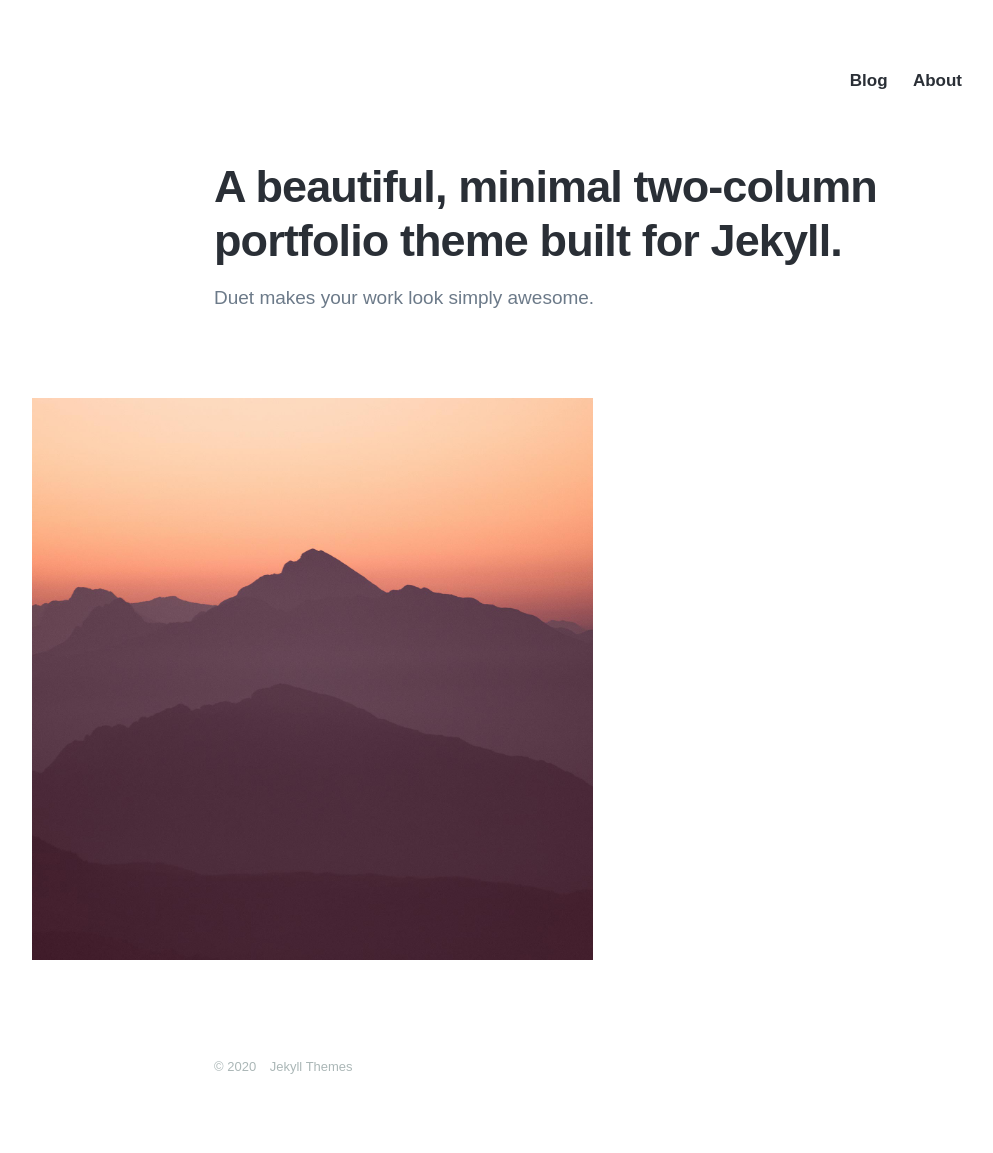
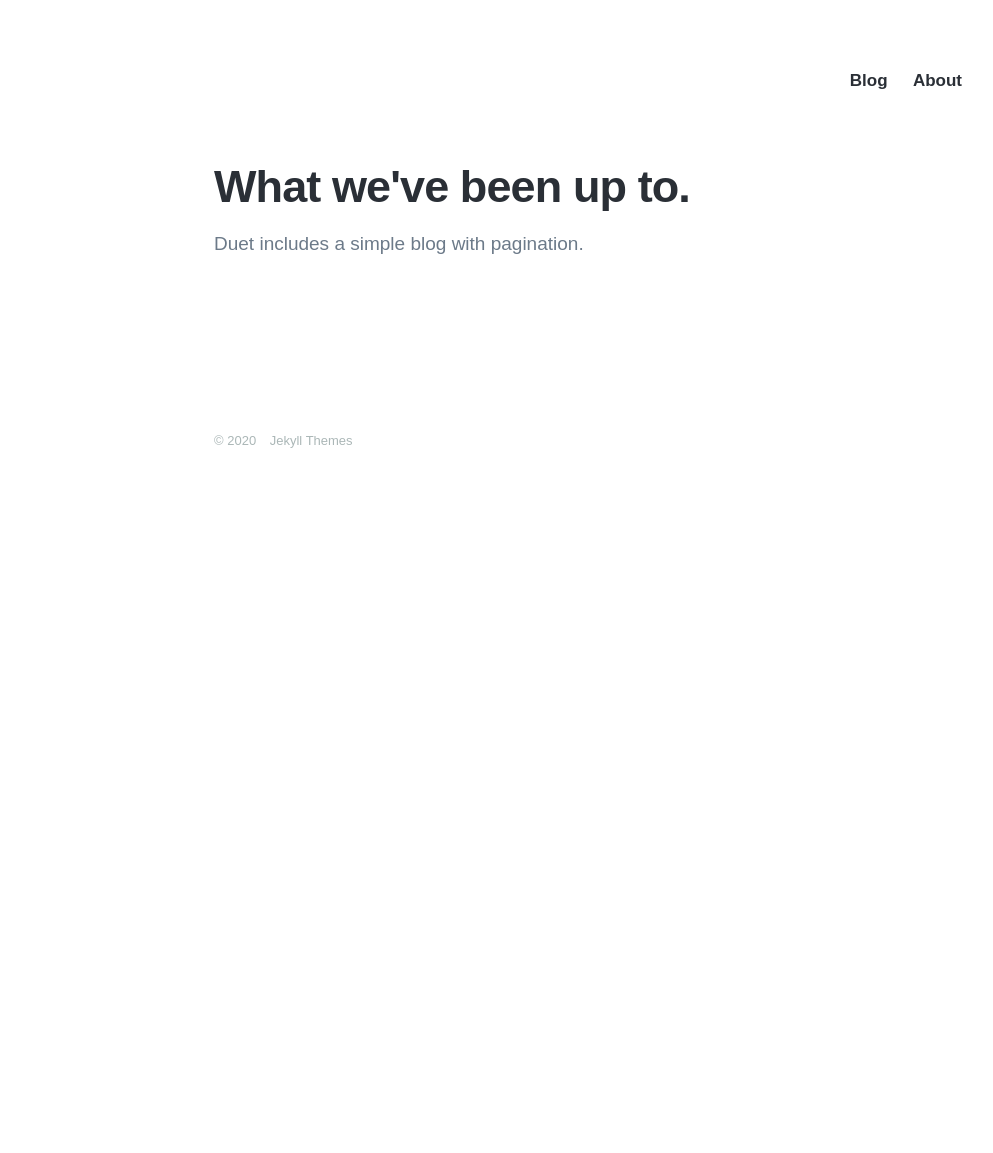
Before and after one commit to elkesauter/allanpcampbell.github.io-1, a Jekyll site: the page built from index.html, in a window 1280 px wide. Shown: the whole page, without its empty margins (42-1035 px from the left). Built offline with Jekyll 4.4.1, drawn with Linux system fonts in a browser that asks for light colours; nearby versions of some CDN libraries; some web fonts are replaced; after the commit the page ends 900 px from its top, so only the background shows below that.

Commit message:
Update index.html

```diff
--- a/index.html
+++ b/index.html
@@ -1,7 +1,7 @@
 ---
 layout: default
-title: A beautiful two-column Jekyll theme
-description: A beautiful, minimal two-column portfolio theme built for Jekyll. Duet makes your work look simply awesome.
+title: Blog
+description: Duet includes a simple blog with pagination.
 featured_image: /images/social.jpg
 ---
 
@@ -9,41 +9,58 @@
 
 	<div class="wrap">
 
-		<h1>A beautiful, minimal two-column
-		portfolio theme built for Jekyll.</h1>
-		<p>Duet makes your work look simply awesome.</p>
+		<h1>What we've been up to.</h1>
+		<p>Duet includes a simple blog with pagination.</p>
 
 	</div>
 
 </section>
 
-<section class="portfolio">
+<section class="blog">
 
-	<div class="content-wrap portfolio-wrap">
+	<div class="content-wrap blog-wrap">
 
-		{% for project in site.projects reversed %}
+		{% for post in paginator.posts %}
 
-		<div class="portfolio-item">
-
-			<a class="portfolio-item__link" href="{{ project.url | relative_url }}">
-
-				<div class="portfolio-item__image">
-					<img src="{{ project.featured_image | relative_url }}" alt="{{ project.title }}">
+		<article class="blog-post">
+				<div class="blog-post__content">
+					<div class="blog-post__info">
+						<h2 class="blog-post__title">{{ post.title }}</h2>
+						<p class="blog-post__subtitle">{{ post.date | date_to_long_string }}</p>
+					</div>
 				</div>
 
-				<div class="portfolio-item__content">
-					<div class="portfolio-item__info">
-						<h2 class="portfolio-item__title">{{ project.title }}</h2>
-						<p class="portfolio-item__subtitle">{{ project.subtitle }}</p>
-					</div>
+			<a class="blog-post__link" href="{{ post.url | relative_url }}">
+
+				<div class="blog-post__image">
+					<img src="{{ post.featured_image | relative_url }}" alt="{{ post.title }}">
 				</div>
 
 			</a>
 
-		</div>
+		</article>
 
 		{% endfor %}
 
 	</div>
 
 </section>
+
+{% if paginator.total_pages > 1 %}
+
+<section class="pagination">
+
+	<div class="wrap">
+
+		{% if paginator.previous_page %}
+		<a href="{{ paginator.previous_page_path | relative_url }}" class="button button--light pagination__prev"><i class="fa fa-angle-left" aria-hidden="true"></i> <span>Newer Posts</span></a>
+		{% endif %}
+		{% if paginator.next_page %}
+		<a href="{{ paginator.next_page_path | relative_url }}" class="button button--light pagination__next"><span>Older Posts</span> <i class="fa fa-angle-right" aria-hidden="true"></i></a>
+		{% endif %}
+
+	</div>
+
+</section>
+
+{% endif %}
```
